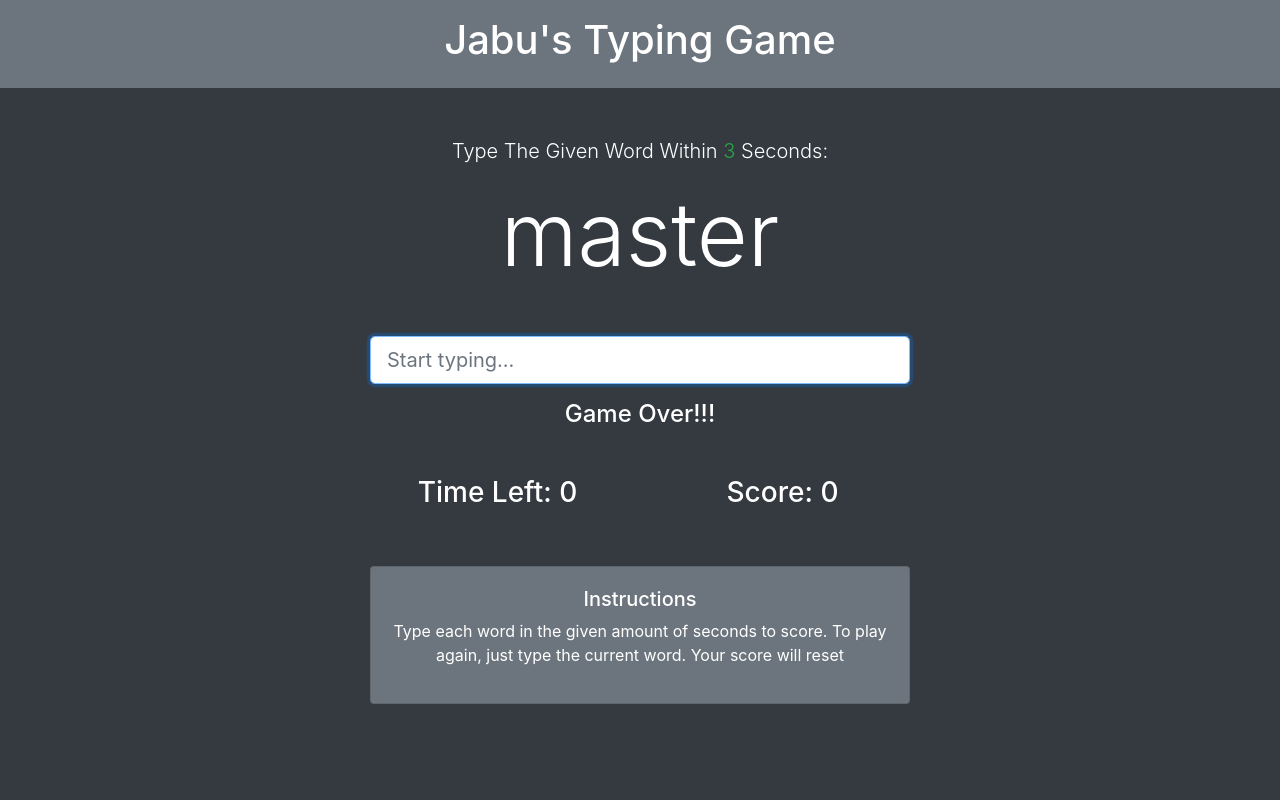
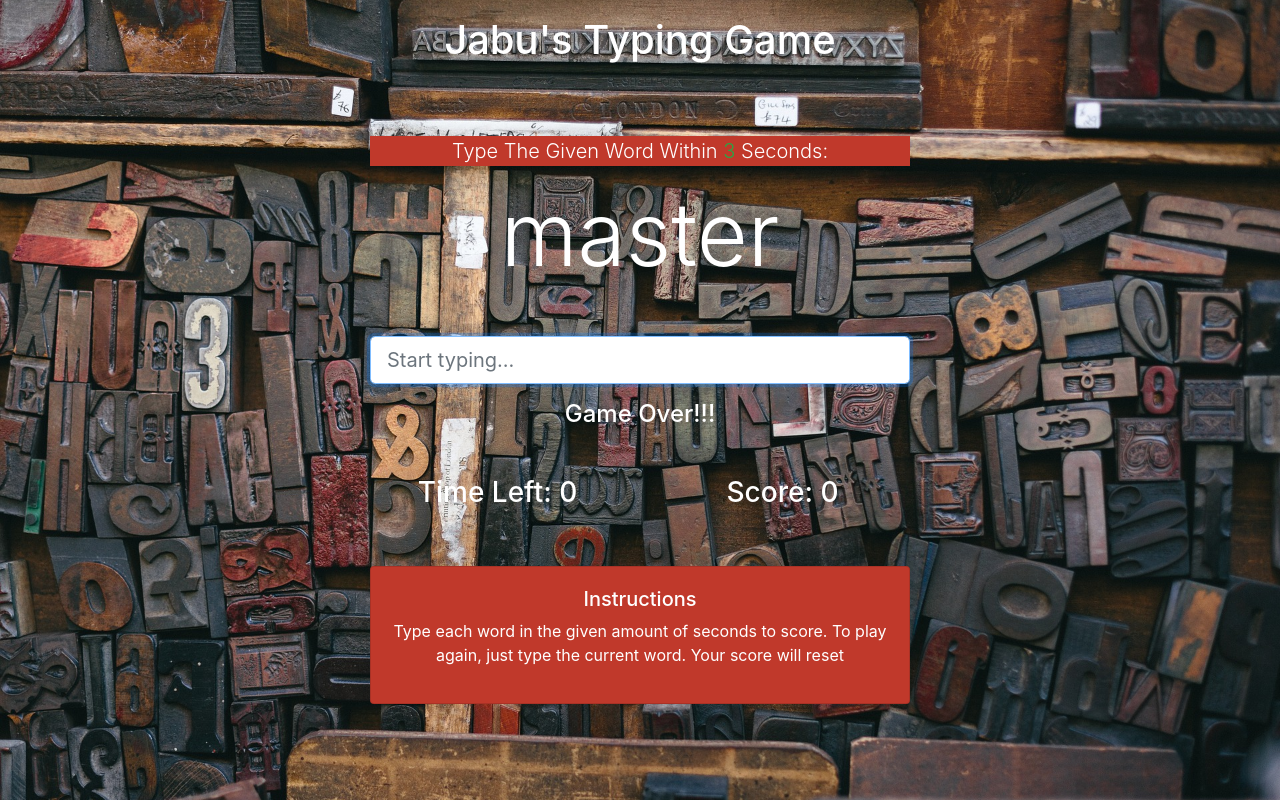
Before and after one commit to jaysetaka/typing_game, a website: page dist/index.html in a window 1280 px wide. Drawn offline with nearby package versions, Linux system fonts and the light colour scheme.

Commit message:
initials

```diff
--- /dev/null
+++ b/dist/css/style.css
@@ -0,0 +1,7 @@
+body {
+  background: url(../img/wood.jpg);
+  background-attachment: fixed;
+  background-position: center;
+  background-size: cover;
+  background-repeat: no-repeat;
+}
--- a/dist/index.html
+++ b/dist/index.html
@@ -5,13 +5,14 @@
   <meta charset="UTF-8">
   <meta name="viewport" content="width=device-width, initial-scale=1.0">
   <meta http-equiv="X-UA-Compatible" content="ie=edge">
-  <title>WordBeater</title>
+  <title>Jabu's Typing Game</title>
   <link rel="stylesheet" href="https://stackpath.bootstrapcdn.com/bootstrap/4.1.3/css/bootstrap.min.css" integrity="sha384-MCw98/SFnGE8fJT3GXwEOngsV7Zt27NXFoaoApmYm81iuXoPkFOJwJ8ERdknLPMO"
     crossorigin="anonymous">
+  <link rel="stylesheet" href="css/style.css">
 </head>
 
-<body class="bg-dark text-white ">
-  <header class="bg-secondary text-center p-3 mb-5">
+<body class="text-white ">
+  <header class="text-center p-3 mb-5">
     <h1>Jabu's Typing Game</h1>
   </header>
   <div class="container text-center">
@@ -19,7 +20,7 @@
     <!-- Word & Input -->
     <div class="row">
       <div class="col-md-6 mx-auto">
-        <p class="lead">Type The Given Word Within
+        <p class="lead" style="background:#c0392b;">Type The Given Word Within
           <span class="text-success" id="seconds">5</span> Seconds:</p>
         <h2 class="display-2 mb-5" id="current-word">hello</h2>
         <input type="text" class="form-control form-control-lg" placeholder="Start typing..." id="word-input" autofocus>
@@ -42,7 +43,7 @@
         <!-- Instructions -->
         <div class="row mt-5">
           <div class="col-md-12">
-            <div class="card card-body bg-secondary text-white">
+            <div class="card card-body text-white" style="background:#c0392b;">
               <h5>Instructions</h5>
               <p>Type each word in the given amount of seconds to score. To play again, just type the current word.
                 Your score
```
Also changed, not shown: dist/img/wood.jpg (added).
